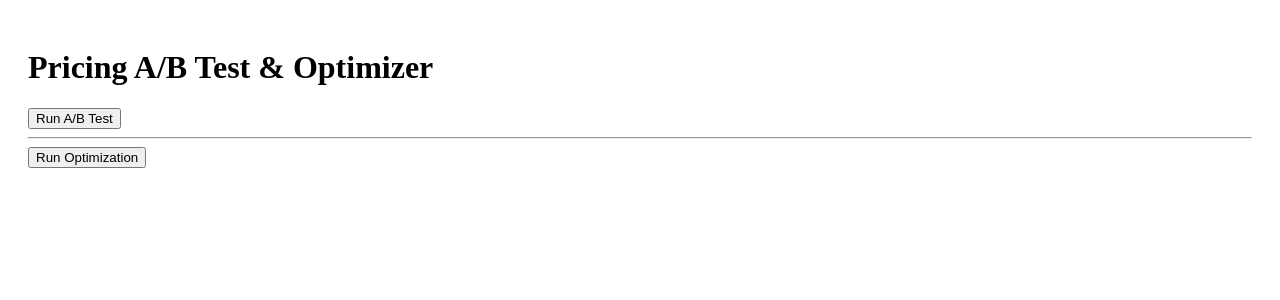
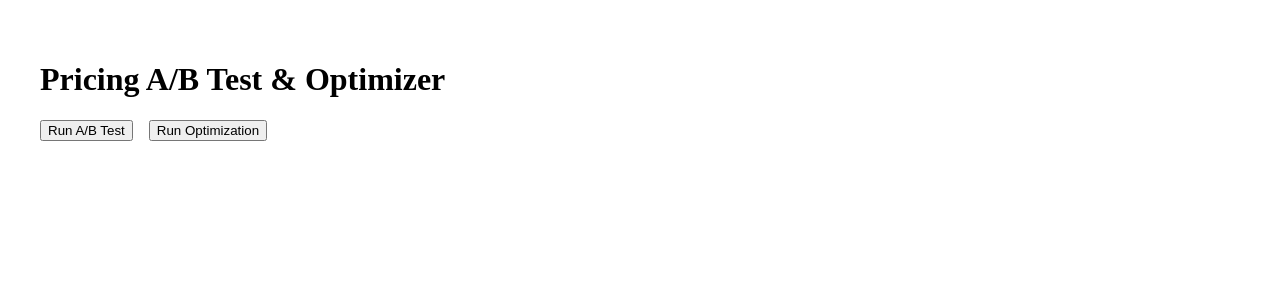
Before and after one commit to JamesBoggs/pricing-frontend, a React (Create React App) app: page / in a window 1280 px wide. Shown: the top 300 px of the page. Built offline with nearby package versions, Linux system fonts and the light colour scheme.

Commit message:
Use HTTPS backend in App.js

```diff
--- a/src/App.js
+++ b/src/App.js
@@ -1,50 +1,50 @@
-import React, { useState } from 'react';
+import React, { useState } from "react";
 
 function App() {
-  const [abTest, setAbTest] = useState(null);
-  const [optimization, setOptimization] = useState(null);
+  const [abResults, setAbResults] = useState(null);
+  const [optResult, setOptResult] = useState(null);
 
-  const runABTest = async () => {
-    const res = await
-fetch("https://ab-pricing-env.eba-ceeza7uv.us-east-1.elasticbeanstalk.com/api/optimize-price")
-;
-    const data = await res.json();
-    setAbTest(data);
+  const runAbTest = async () => {
+    try {
+      const res = await
+fetch("https://ab-pricing-env.eba-ceeza7uv.us-east-1.elasticbeanstalk.com/api/ab-test");
+      const data = await res.json();
+      setAbResults(data);
+    } catch (err) {
+      console.error("A/B Test failed:", err);
+    }
   };
 
   const runOptimization = async () => {
-    const res = await
-fetch("http://ab-pricing-env.eba-ceeza7uv.us-east-1.elasticbeanstalk.com/api/optimize-price")
-;
-    const data = await res.json();
-    setOptimization(data);
+    try {
+      const res = await
+fetch("https://ab-pricing-env.eba-ceeza7uv.us-east-1.elasticbeanstalk.com/api/optimize-price");
+      const data = await res.json();
+      setOptResult(data);
+    } catch (err) {
+      console.error("Optimization failed:", err);
+    }
   };
 
   return (
-    <div style={{ padding: 20 }}>
+    <div style={{ padding: "2rem" }}>
       <h1>Pricing A/B Test & Optimizer</h1>
+      <button onClick={runAbTest}>Run A/B Test</button>
+      <button onClick={runOptimization} style={{ marginLeft: "1rem" }}>
+        Run Optimization
+      </button>
 
-      <button onClick={runABTest}>Run A/B Test</button>
-      {abTest && (
-        <div>
+      {abResults && (
+        <div style={{ marginTop: "2rem" }}>
           <h2>A/B Test Results</h2>
-          {abTest.results.map((r, i) => (
-            <p key={i}>
-              Price ${r.price}: {r.conversions} conversions, Revenue: ${r.revenue.toFixed(2)}
-            </p>
-          ))}
-          <strong>Best Price: ${abTest.best_price}</strong>
+          <pre>{JSON.stringify(abResults, null, 2)}</pre>
         </div>
       )}
 
-      <hr />
-
-      <button onClick={runOptimization}>Run Optimization</button>
-      {optimization && (
-        <div>
-          <h2>Bayesian Optimization</h2>
-          <p>Optimal Price: ${optimization.best_price.toFixed(2)}</p>
-          <p>Expected Revenue: ${optimization.expected_revenue.toFixed(2)}</p>
+      {optResult && (
+        <div style={{ marginTop: "2rem" }}>
+          <h2>Optimized Price</h2>
+          <pre>{JSON.stringify(optResult, null, 2)}</pre>
         </div>
       )}
     </div>
```
